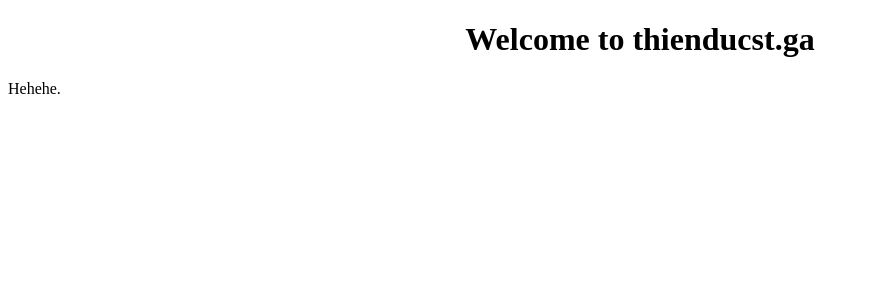
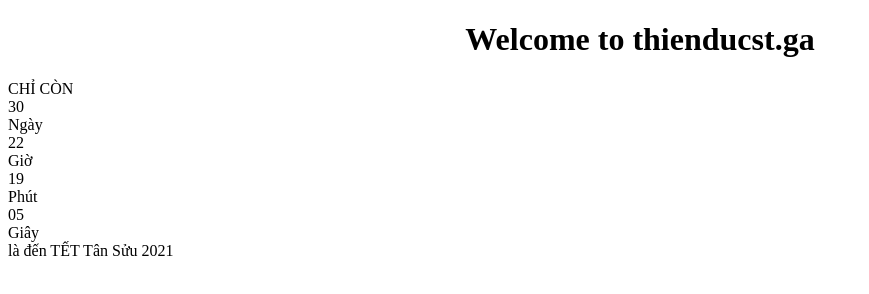
Before and after one commit to loctrantv/thienducst.ga, a plain HTML site: page index.html in a window 1280 px wide. Shown: the whole page, without its empty margins (0-869 px from the left). Drawn offline with Linux system fonts and the light colour scheme.

Commit message:
Update index.html

```diff
--- a/index.html
+++ b/index.html
@@ -2,6 +2,69 @@
 <html>
 <body>
 <h1 style="text-align:center"> Welcome to thienducst.ga </h1>
-<p>Hehehe.</p>
+<div class="container p-3">
+        <div class="countdown">
+        <span>CHỈ CÒN </span>
+        <div id="clockdiv">
+            <div>
+                <span class="days"></span>
+                <div class="smalltext">Ngày</div>
+            </div>
+            <div>
+                <span class="hours"></span>
+                <div class="smalltext">Giờ</div>
+            </div>
+            <div>
+                <span class="minutes"></span>
+                <div class="smalltext">Phút</div>
+            </div>
+            <div>
+                <span class="seconds"></span>
+                <div class="smalltext">Giây</div>
+            </div>
+        </div>
+        <span> là đến TẾT Tân Sửu 2021</span>
+        </div>
+    </div>
 </body>
+  <script>
+  function getTimeRemaining(endtime) {
+          let total = Date.parse(endtime) - Date.parse(new Date());
+      let seconds = Math.floor((total / 1000) % 60);
+      let minutes = Math.floor((total / 1000 / 60) % 60);
+      let hours = Math.floor((total / (1000 * 60 * 60)) % 24);
+      let days = Math.floor(total / (1000 * 60 * 60 * 24));
+
+      return {
+        total,
+        days,
+        hours,
+        minutes,
+        seconds
+      };
+    }
+
+    function initializeClock(id, endtime) {
+      let clock = document.getElementById(id);
+      let daysSpan = clock.querySelector('.days');
+      let hoursSpan = clock.querySelector('.hours');
+      let minutesSpan = clock.querySelector('.minutes');
+      let secondsSpan = clock.querySelector('.seconds');
+
+      function updateClock() {
+        let t = getTimeRemaining(endtime);
+        daysSpan.innerHTML = t.days;
+        hoursSpan.innerHTML = ('0' + t.hours).slice(-2);
+        minutesSpan.innerHTML = ('0' + t.minutes).slice(-2);
+        secondsSpan.innerHTML = ('0' + t.seconds).slice(-2);
+
+        if (t.total <= 0) {
+          clearInterval(timeinterval);
+        }
+      }
+      updateClock();
+      let timeinterval = setInterval(updateClock, 1000);
+    }
+    initializeClock('clockdiv', new Date('Feb 12, 2021 00:00:00'));
+  </script>
 </html>
```
